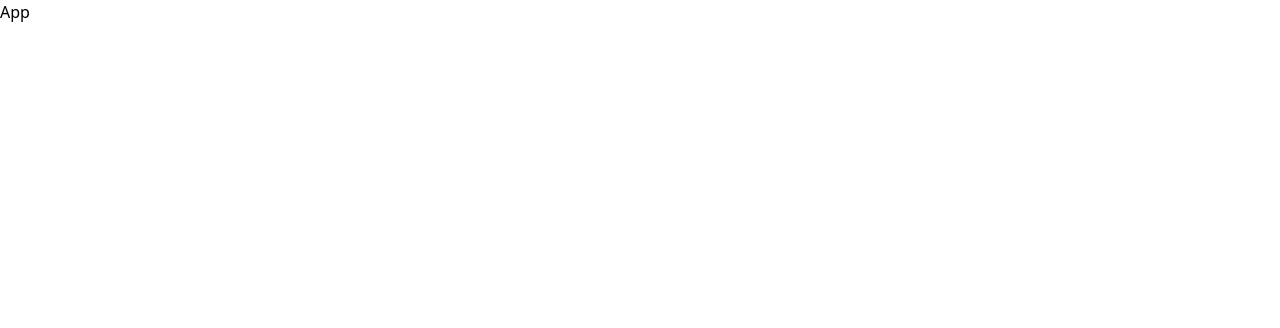
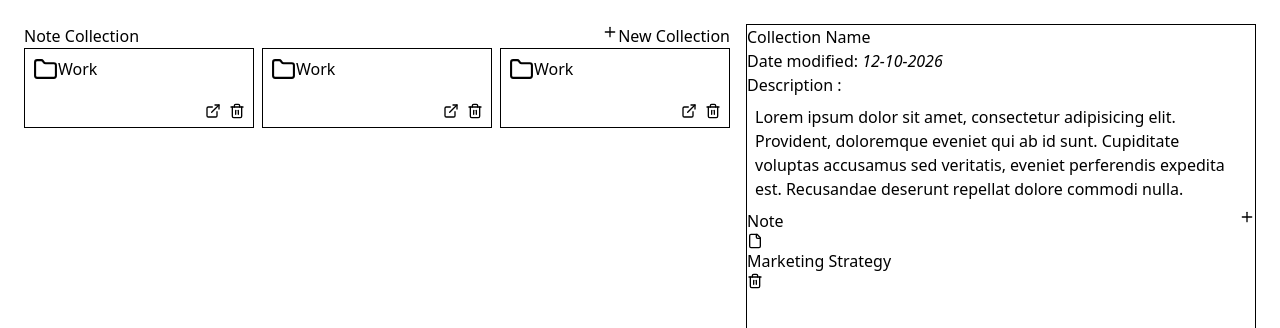
Before and after one commit to Zer0-Gravity/mini-react-project, a React (Vite) app in the folder note-taking-app/: page / in a window 1280 px wide. Shown: the top 328 px of the page. Built offline with nearby package versions, Linux system fonts and the light colour scheme.

Commit message:
Add: Basic skeleton html structure

```diff
--- a/note-taking-app/package.json
+++ b/note-taking-app/package.json
@@ -11,6 +11,9 @@
   },
   "dependencies": {
     "@tailwindcss/vite": "^4.1.18",
+    "@tiptap/pm": "^3.15.0",
+    "@tiptap/react": "^3.15.0",
+    "@tiptap/starter-kit": "^3.15.0",
     "react": "^19.2.0",
     "react-dom": "^19.2.0",
     "react-icons": "^5.5.0",
--- a/note-taking-app/src/App.tsx
+++ b/note-taking-app/src/App.tsx
@@ -1,5 +1,13 @@
+import CollectionGrid from "./Component/CollectionGrid";
+import DetailPanel from "./Component/DetailPanel";
+
 function App() {
-    return <div>App</div>;
+    return (
+        <div className="p-6 flex gap-4 h-screen items-center justify-center ">
+            <CollectionGrid />
+            <DetailPanel />
+        </div>
+    );
 }
 
 export default App;
--- /dev/null
+++ b/note-taking-app/src/Component/CollectionGrid.tsx
@@ -0,0 +1,66 @@
+import { LuExternalLink, LuFolder, LuPlus, LuTrash2 } from "react-icons/lu";
+
+function CollectionGrid() {
+    return (
+        <div className="h-full">
+            {/* Header */}
+            <header className="flex justify-between">
+                <h1>Note Collection</h1>
+                <button className="flex">
+                    <LuPlus /> New Collection
+                </button>
+            </header>
+
+            {/* Card List */}
+            <section className="flex gap-2">
+                <div className="border flex flex-col w-57.5 h-20 p-2 justify-between">
+                    <div className="flex">
+                        <LuFolder size={25} />
+                        <h3>Work</h3>
+                    </div>
+
+                    <div className="flex justify-end gap-2">
+                        <button>
+                            <LuExternalLink />
+                        </button>
+                        <button>
+                            <LuTrash2 />
+                        </button>
+                    </div>
+                </div>
+                <div className="border flex flex-col w-57.5 h-20 p-2 justify-between">
+                    <div className="flex">
+                        <LuFolder size={25} />
+                        <h3>Work</h3>
+                    </div>
+
+                    <div className="flex justify-end gap-2">
+                        <button>
+                            <LuExternalLink />
+                        </button>
+                        <button>
+                            <LuTrash2 />
+                        </button>
+                    </div>
+                </div>
+                <div className="border flex flex-col w-57.5 h-20 p-2 justify-between">
+                    <div className="flex">
+                        <LuFolder size={25} />
+                        <h3>Work</h3>
+                    </div>
+
+                    <div className="flex justify-end gap-2">
+                        <button>
+                            <LuExternalLink />
+                        </button>
+                        <button>
+                            <LuTrash2 />
+                        </button>
+                    </div>
+                </div>
+            </section>
+        </div>
+    );
+}
+
+export default CollectionGrid;
--- /dev/null
+++ b/note-taking-app/src/Component/DetailPanel.tsx
@@ -0,0 +1,48 @@
+import { useState } from "react";
+import { LuFile, LuPlus, LuTrash2 } from "react-icons/lu";
+
+function DetailPanel() {
+    const [isModalOpen, setIsModalOpen] = useState<boolean>(false);
+
+    return (
+        <div className="w-145 h-full border">
+            <section>
+                <h1>Collection Name</h1>
+                <p>
+                    Date modified: <i>12-10-2026</i>
+                </p>
+            </section>
+
+            <section>
+                <h2>Description : </h2>
+                <p contentEditable="true" className="p-2">
+                    Lorem ipsum dolor sit amet, consectetur adipisicing elit.
+                    Provident, doloremque eveniet qui ab id sunt. Cupiditate
+                    voluptas accusamus sed veritatis, eveniet perferendis
+                    expedita est. Recusandae deserunt repellat dolore commodi
+                    nulla.
+                </p>
+            </section>
+            <section>
+                <div className="flex justify-between">
+                    <h1>Note</h1>
+                    <LuPlus />
+                </div>
+
+                <div>
+                    <div
+                        onClick={() => setIsModalOpen(!isModalOpen)}
+                        className="cursor-pointer"
+                    >
+                        <LuFile />
+                        <h1>Marketing Strategy</h1>
+                        <LuTrash2 />
+                    </div>
+                </div>
+
+                {isModalOpen && <div>This is more detail page</div>}
+            </section>
+        </div>
+    );
+}
+export default DetailPanel;
```
Also changed, not shown: 1 other file (tests, documents, lock files or other folders).
